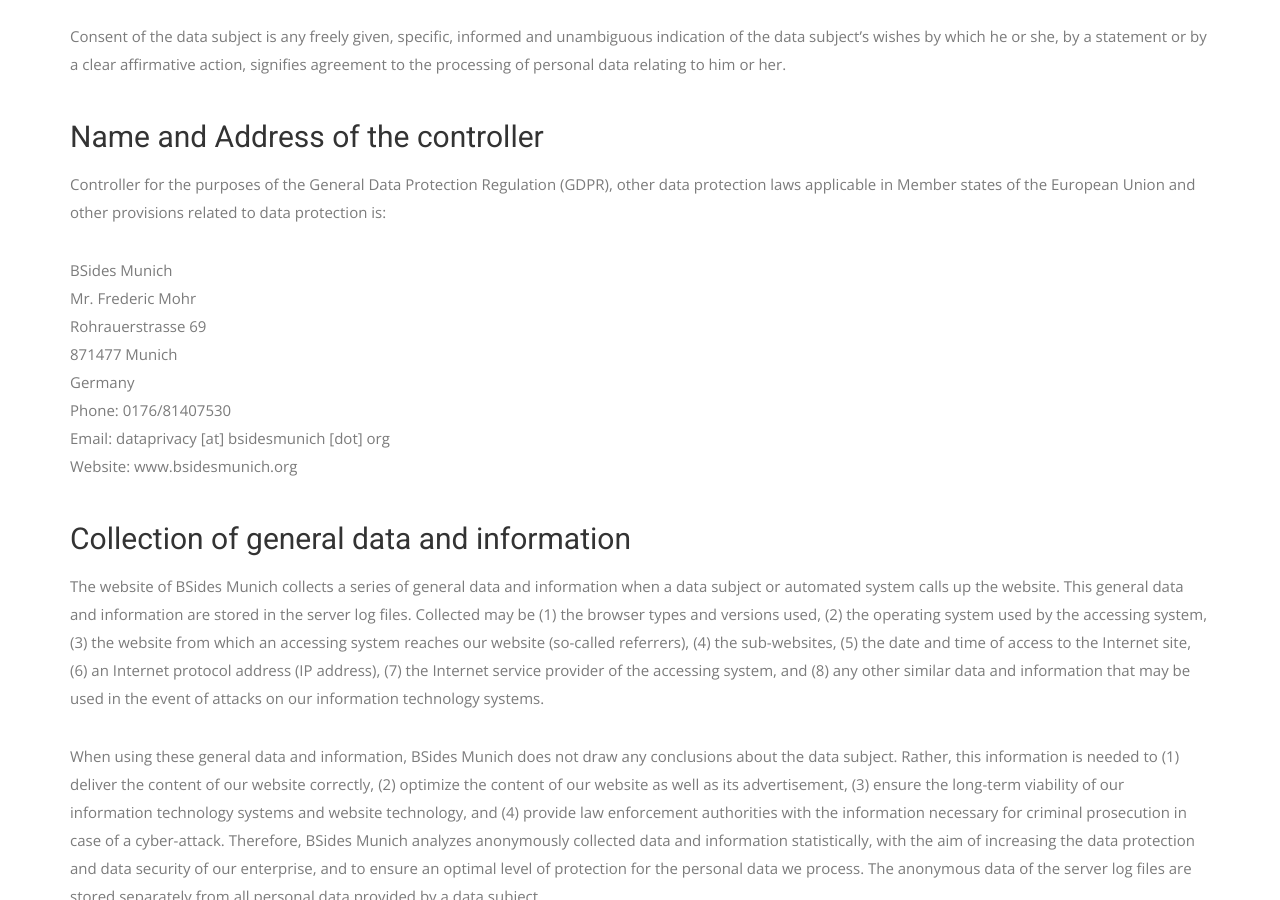
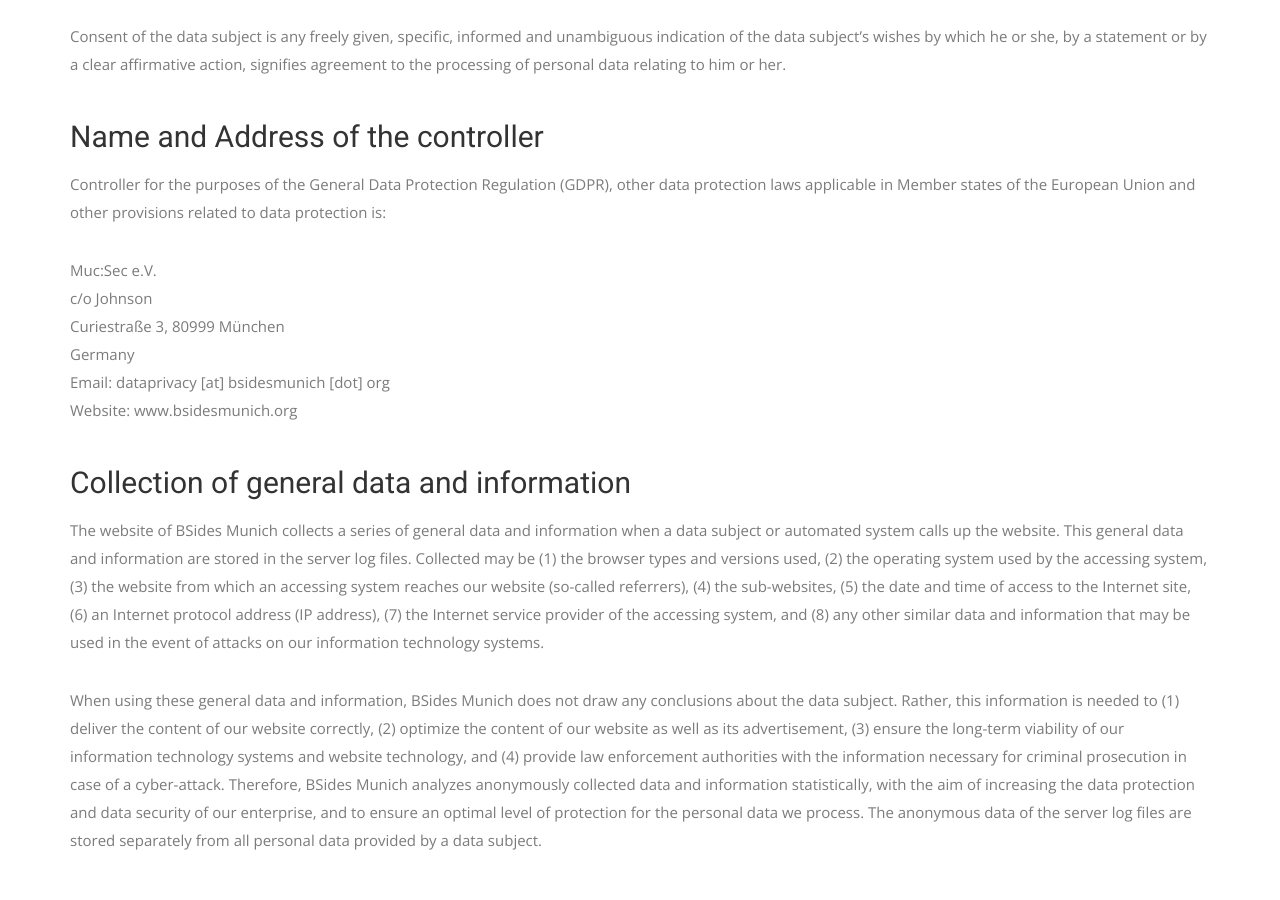
Before and after one commit to BSidesMUC/BsidesMunich2019, a Jekyll site: the page built from dataprivacy.md, in a window 1280 px wide and 900 px high, scrolled down 2847 px. Built offline with Jekyll 4.4.1, drawn with Linux system fonts in a browser that asks for light colours; nearby versions of some CDN libraries; some web fonts are replaced.

```diff
--- a/_config.yml
+++ b/_config.yml
@@ -25,15 +25,18 @@ collections:
 # ga_tracking_id: "UA-XXXX-1"
 
 imprint:
-  name: "BSides Munich, Mr. Frederic Mohr"
-  address: "Rohrauerstrasse 69, 81477 München"
+  #name: "BSides Munich, Mr. Frederic Mohr"
+  name: "Muc:Sec e.V."
+  addressco: "c/o Johnson"
+  address: "Curiestraße 3, 80999 München"
   email: "info [at] bsidesmunich [dot] org"
-  phone: "+49 17681407530"
+  #phone: "+49 17681407530"
 
 conference:
   # contact e-mail, e.g., for sponsors
   email: organizers@bsidesmunich.org
   twitter: https://twitter.com/bsidesmunich
+  newsletter: http://eepurl.com/dNWt2w
   sponsors:
     #show the sponsors in the footer of every page
     footer: false
--- a/dataprivacy.md
+++ b/dataprivacy.md
@@ -67,12 +67,10 @@ Consent of the data subject is any freely given, specific, informed and unambigu
 
 Controller for the purposes of the General Data Protection Regulation (GDPR), other data protection laws applicable in Member states of the European Union and other provisions related to data protection is:
 
-BSides Munich<br>
-Mr. Frederic Mohr<br>
-Rohrauerstrasse 69<br>
-871477 Munich<br>
-Germany<br>
-Phone: 0176/81407530<br>
+{{ site.imprint.name }}<br>
+{% if site.imprint.addressco %}{{ site.imprint.addressco }}<br>{% endif %}
+{{ site.imprint.address }}<br>
+Germany<br>{% if site.imprint.phone %}{{ site.imprint.phone }}<br>{% endif %}
 Email: dataprivacy [at] bsidesmunich [dot] org<br>
 Website: www.bsidesmunich.org<br>
 
```
Also changed, not shown: _layouts/imprint.html (+8 -0 lines), imprint.md (+0 -2 lines), index.md (+1 -1 lines).
